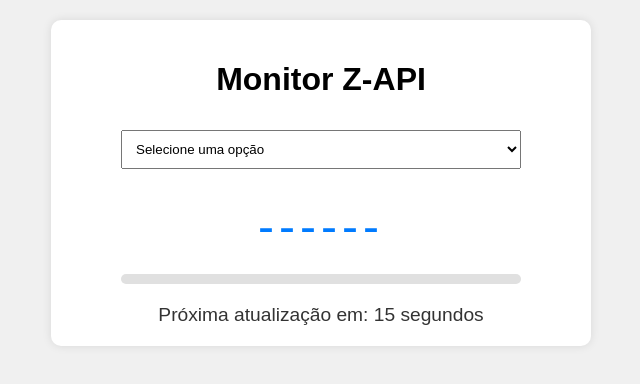
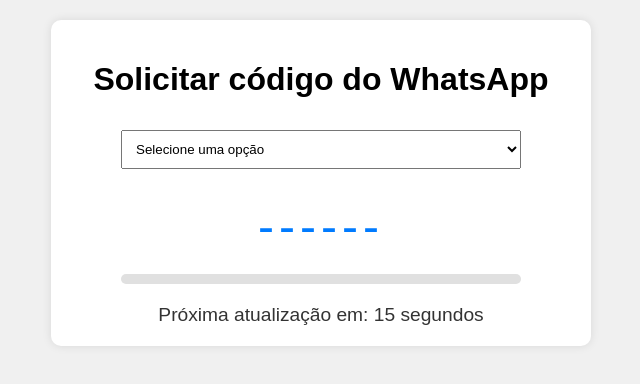
Before and after one commit to Automate-Easy/Z-API, a plain HTML site: page index.html in a window 1280 px wide. Shown: the whole page, without its empty margins (319-959 px from the left). Drawn offline with Linux system fonts and the light colour scheme.

Commit message:
Update index.html

```diff
--- a/index.html
+++ b/index.html
@@ -50,7 +50,7 @@
 </head>
 <body>
     <div id="container">
-        <h1>Monitor Z-API</h1>
+        <h1>Solicitar código do WhatsApp</h1>
 
         <!-- Dropdown para selecionar a instância -->
         <select id="instance-select">
```
